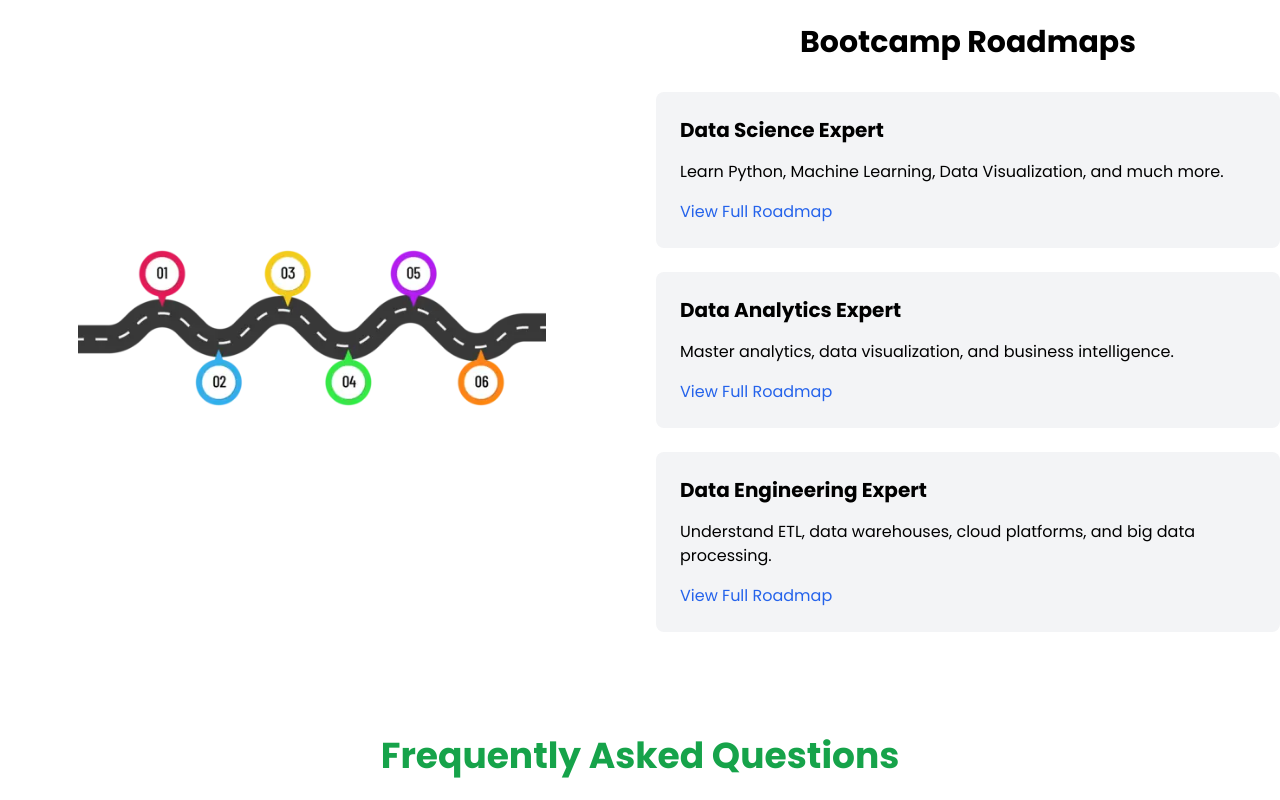
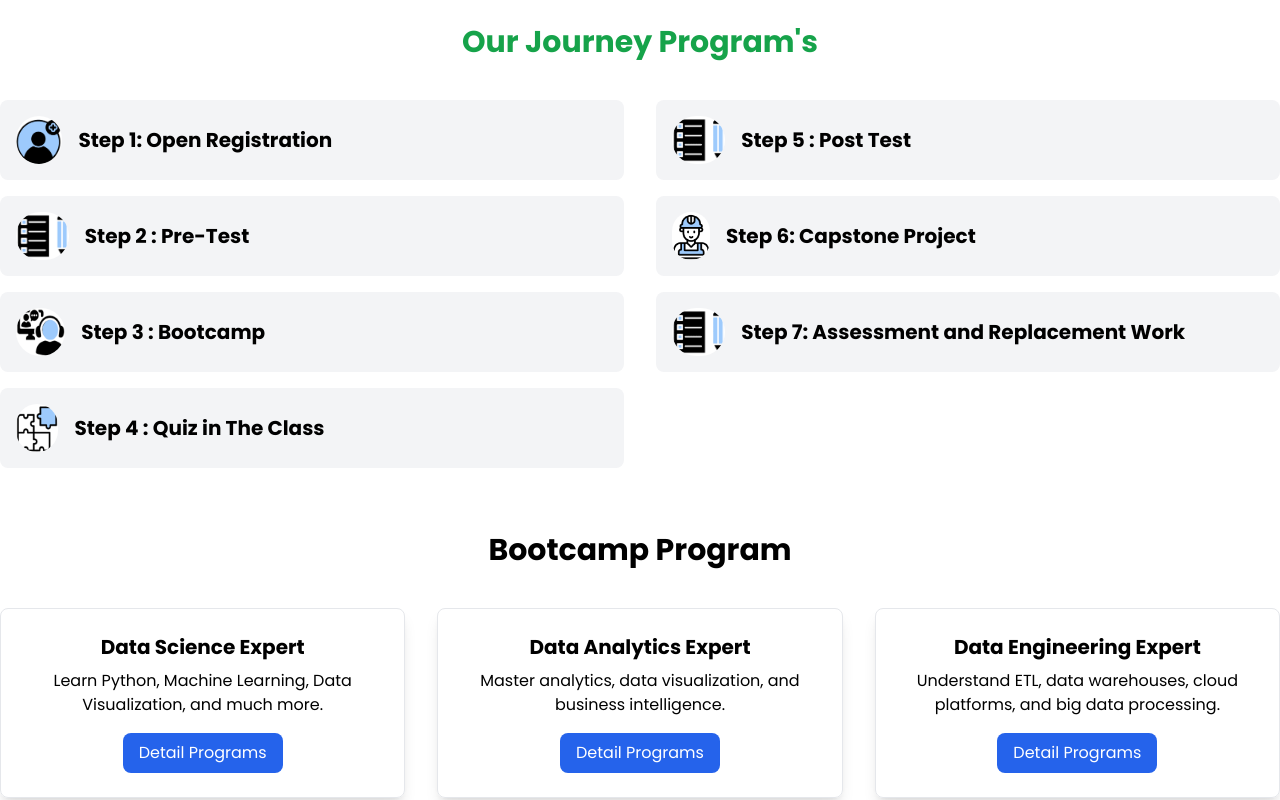
Before and after one commit to aurelioo29/landing-page-bootcamp, a React (Vite) app: page / in a window 1280 px wide. Shown: the part 780-1580 px from the top of the page. Built offline with nearby package versions, Linux system fonts and the light colour scheme.

Commit message:
style: Code style changes on Journey Program

```diff
--- a/src/components/Roadmap.jsx
+++ b/src/components/Roadmap.jsx
@@ -1,24 +1,151 @@
-import React from "react";
+import { useState } from "react";
 import { Link } from "react-router-dom";
-import RoadmapImage from "../assets/roadmap.png";
+import Step1 from "../assets/step1.png";
+import Step2 from "../assets/step2.png";
+import Step3 from "../assets/step3.png";
+import Step4 from "../assets/step4.png";
+import Step5 from "../assets/step5.png";
+import Step6 from "../assets/step6.png";
+import Step7 from "../assets/step7.png";
 
 function Roadmap() {
+  const [selectedStep, setSelectedStep] = useState(null);
+
+  const steps = [
+    {
+      title: "Step 1: Open Registration",
+      image: Step1,
+      detail:
+        "At the beginning of the program, registration is opened for participants who want to register for training. Registration can be done by sending invitations, posting announcements on internal communication channels, or creating an online registration form. Next, participants provide basic information and express interest in participating in the program.",
+    },
+    {
+      title: "Step 2 : Pre-Test",
+      image: Step2,
+      detail:
+        "Before the official training begins, participants take a pre-test to assess their basic knowledge and skills related to the training topics. The pre-test helps the trainer understand each participant's starting point and adjust the training content accordingly.",
+    },
+    {
+      title: "Step 3 : Bootcamp",
+      image: Step3,
+      detail:
+        "The main program of the journey on this program section. This could span over multiple sessions or days, depending on the complexity of the material and the availability of participants. During the training program, participants engage in various learning activities, such as lectures, workshops, group discussions, and hands-on exercises. Trainers deliver the content, provide guidance, and facilitate discussions to ensure that participants grasp the concepts and skills being taught.",
+    },
+    {
+      title: "Step 4 : Quiz in The Class",
+      image: Step4,
+      detail:
+        "Participants will receive a quiz, the purpose of which is to reinforce learning, measure participant understanding, and the quiz is held in class. This quiz can be written or oral, covering the main topics discussed in the training session.",
+    },
+    {
+      title: "Step 5 : Post Test",
+      image: Step5,
+      detail:
+        "After completing the training program, participants take a post-test to evaluate their knowledge and skills gained throughout the training. The post-test is similar to the pre-test but focuses on measuring the progress and improvement achieved as a result of the training. By comparing pre-test and post-test scores, you can assess the effectiveness of the training program and measure the learning outcomes.",
+    },
+    {
+      title: "Step 6: Capstone Project",
+      image: Step6,
+      detail:
+        "Following the completion of the training program and assessments, participants engage in a capstone project. The capstone project allows participants to apply the knowledge and skills they've acquired during the training to a real-world scenario or problem relevant to their work or industry. Participants work individually or in groups to conceptualize, plan, execute, and present their capstone projects, demonstrating their understanding and ability to apply the training concepts in practical",
+    },
+    {
+      title: "Step 7: Assessment and Replacement Work",
+      image: Step7,
+      detail:
+        "As part of our commitment to ensuring participants' career success, the Data Analytics Expert Bootcamp focuses not only on learning and skill development, but also on job placement after the program is completed. With this comprehensive approach, the Data Analytics Expert Bootcamp ensures that each participant not only acquires the necessary data analysis skills, but also gets full support in starting and developing their careers at reputable companies.",
+    },
+  ];
+
+  const handleOpenModal = (step) => {
+    setSelectedStep(step);
+  };
+
+  const handleCloseModal = () => {
+    setSelectedStep(null);
+  };
+
   return (
     <section id="program" className="py-16 bg-white">
-      <div className="container mx-auto px-6 md:px-0 grid grid-cols-1 md:grid-cols-2 gap-8 items-center">
-        {/* Left Column - Image */}
-        <div className="text-center md:text-left">
-          <img
-            src={RoadmapImage}
-            alt="Marketing Toolkit"
-            className="w-full md:w-3/4 mx-auto"
-          />
+      <div className="container mx-auto px-6 md:px-0 space-y-16">
+        {/* Our Journey Program Section */}
+        <div className="space-y-6">
+          <h1 className="text-center text-3xl font-bold mb-10 text-green-600">
+            Our Journey Program&apos;s
+          </h1>
+          <div className="grid grid-cols-1 md:grid-cols-2 gap-8">
+            {/* Kiri 4 */}
+            <div className="space-y-4">
+              {steps.slice(0, 4).map((step, index) => (
+                <div
+                  key={index}
+                  className="flex items-center bg-gray-100 p-4 rounded-lg cursor-pointer hover:bg-green-200 transition duration-300"
+                  onClick={() => handleOpenModal(step)}
+                >
+                  <img
+                    src={step.image}
+                    alt={step.title}
+                    className="w-15 h-12 mr-4 rounded-full"
+                  />
+                  <h3 className="text-xl font-bold">{step.title}</h3>
+                </div>
+              ))}
+            </div>
+
+            {/* Kanan 3 */}
+            <div className="space-y-4">
+              {steps.slice(4).map((step, index) => (
+                <div
+                  key={index}
+                  className="flex items-center bg-gray-100 p-4 rounded-lg cursor-pointer hover:bg-green-200 transition duration-300"
+                  onClick={() => handleOpenModal(step)}
+                >
+                  <img
+                    src={step.image}
+                    alt={step.title}
+                    className="w-15 h-12 mr-4 rounded-full"
+                  />
+                  <h3 className="text-xl font-bold">{step.title}</h3>
+                </div>
+              ))}
+            </div>
+          </div>
         </div>
 
-        {/* Right Column - Bootcamp Cards */}
-        <div>
-          <h2 className="text-3xl font-bold mb-4 text-center pb-4">Bootcamp Roadmaps</h2>
-          <div className="grid grid-cols-1 gap-6">
+        {/* Bootcamp Roadmaps Section */}
+        <Program />
+      </div>
+
+      {/* Modal for Step Details */}
+      {selectedStep && (
+        <CardDetail onClose={handleCloseModal}>
+          <div className="p-4 sm:p-6 md:p-8">
+            <h2 className="text-xl sm:text-2xl md:text-3xl font-bold mb-4 text-center">
+              {selectedStep.title}
+            </h2>
+            <img
+              src={selectedStep.image}
+              alt={selectedStep.title}
+              className="w-20 sm:w-25 h-25 sm:h-30 mb-5 rounded-full mx-auto"
+            />
+            <p className="text-sm sm:text-lg md:text-xl text-justify">
+              {selectedStep.detail}
+            </p>
+          </div>
+        </CardDetail>
+      )}
+    </section>
+  );
+}
+
+function Program() {
+  return (
+    <section id="program" className="bg-white">
+      <div className="container mx-auto px-6 md:px-0 space-y-16">
+        <div className="space-y-6">
+          <h1 className="text-center text-3xl font-bold mb-10">
+            Bootcamp Program
+          </h1>
+          <div className="grid grid-cols-1 md:grid-cols-3 gap-8">
             <RoadmapItem
               title="Data Science Expert"
               description="Learn Python, Machine Learning, Data Visualization, and much more."
@@ -41,16 +168,36 @@ function Roadmap() {
   );
 }
 
+// eslint-disable-next-line react/prop-types
 function RoadmapItem({ title, description, link }) {
   return (
-    <div className="bg-gray-100 p-6 rounded-lg hover:bg-green-200 hover:shadow-lg transition duration-300 ease-in-out transform hover:scale-105">
-      <h3 className="text-xl font-bold">{title}</h3>
-      <p className="mt-4">{description}</p>
-      <Link to={link} className="text-blue-600 mt-4 block">
-        View Full Roadmap
+    <div className="border border-gray-200 rounded-lg shadow-lg p-6 text-center">
+      <h3 className="text-xl font-bold mb-2 ">{title}</h3>
+      <p>{description}</p>
+      <Link to={link} className="block mt-4 text-blue-600">
+        <button className="bg-blue-600 text-white px-4 py-2 rounded-lg">
+          Detail Programs
+        </button>
       </Link>
     </div>
   );
 }
 
+function CardDetail({ onClose, children }) {
+  return (
+    <div className="fixed inset-0 z-50 flex items-center justify-center bg-black bg-opacity-50">
+      <div className="bg-white p-6 rounded-lg shadow-lg max-w-md w-full relative">
+        {/* Tombol Close di sebelah kiri dengan bentuk X */}
+        <button
+          onClick={onClose}
+          className="absolute top-1.5 right-4 text-red-600 text-5xl"
+        >
+          &times;
+        </button>
+        {children}
+      </div>
+    </div>
+  );
+}
+
 export default Roadmap;
```
